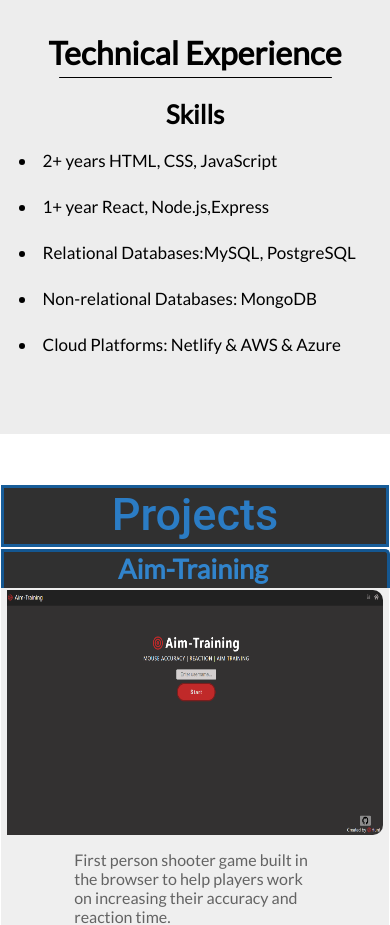
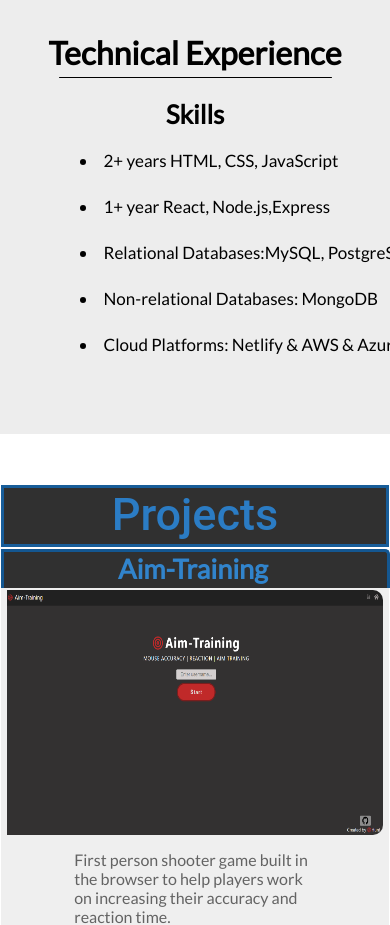
Before and after one commit to hunterfoulk/Portfoliov2, a React (Create React App) app: page / in a window 390 px wide. Shown: the part 1140-2065 px from the top of the page. Built offline with nearby package versions, Linux system fonts and the light colour scheme.

Commit message:
mobile updates

```diff
--- a/src/app.scss
+++ b/src/app.scss
@@ -788,8 +788,9 @@
         width: 70%;
       }
       .list {
-        margin-right: 83px;
-        width: 100%;
+        // margin-right: 83px;
+        // margin-left:
+        width: 90%;
 
         li {
           font-size: 17px;
```
